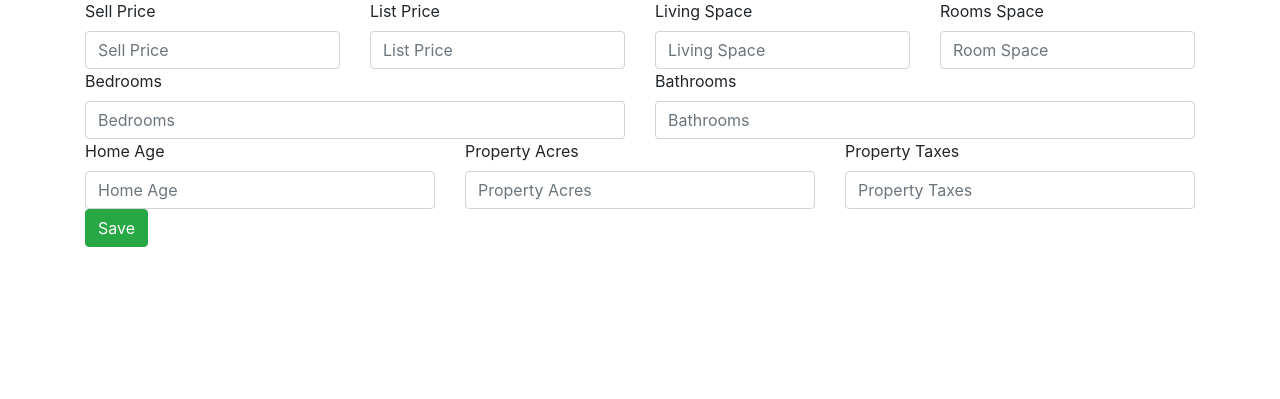
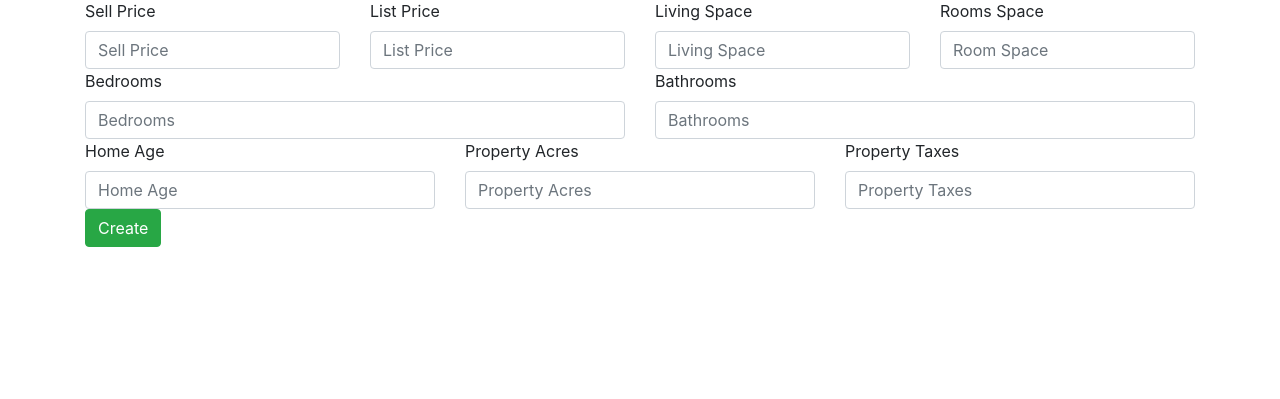
Before and after one commit to rn44/webapp3, a Flask app: page /homes/new in a window 1280 px wide. Shown: the part 57-456 px from the top of the page. Run offline with Flask 2, Linux system fonts and the light colour scheme; some libraries are stand-ins or nearby versions.

Commit message:
Bug: change save button to create.

```diff
--- a/app/templates/new.html
+++ b/app/templates/new.html
@@ -45,7 +45,7 @@
             <input id="Taxes" type="text" class="form-control" placeholder="Property Taxes" name="Taxes" value="">
         </div>
     </div>
-    <button type="submit" class="btn btn-success">Save</button>
+    <button type="submit" class="btn btn-success">Create</button>
 
 </form>
 
```
